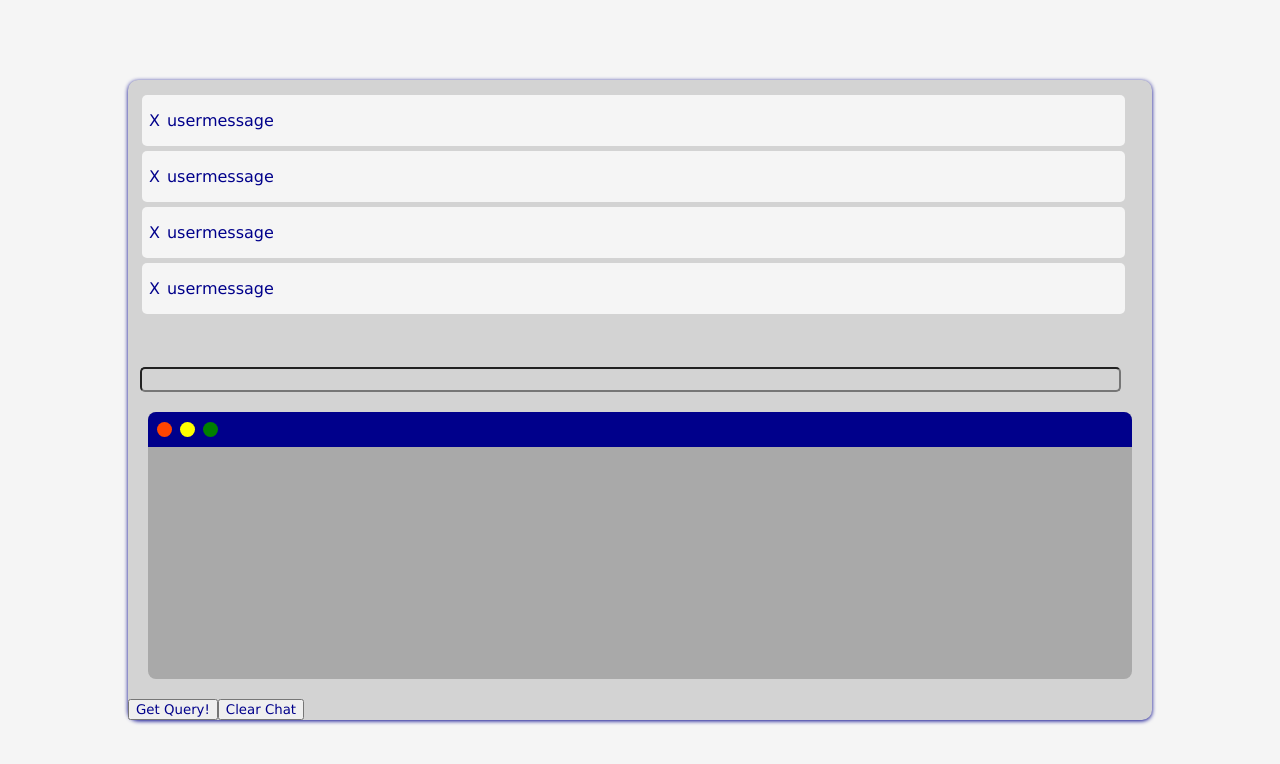
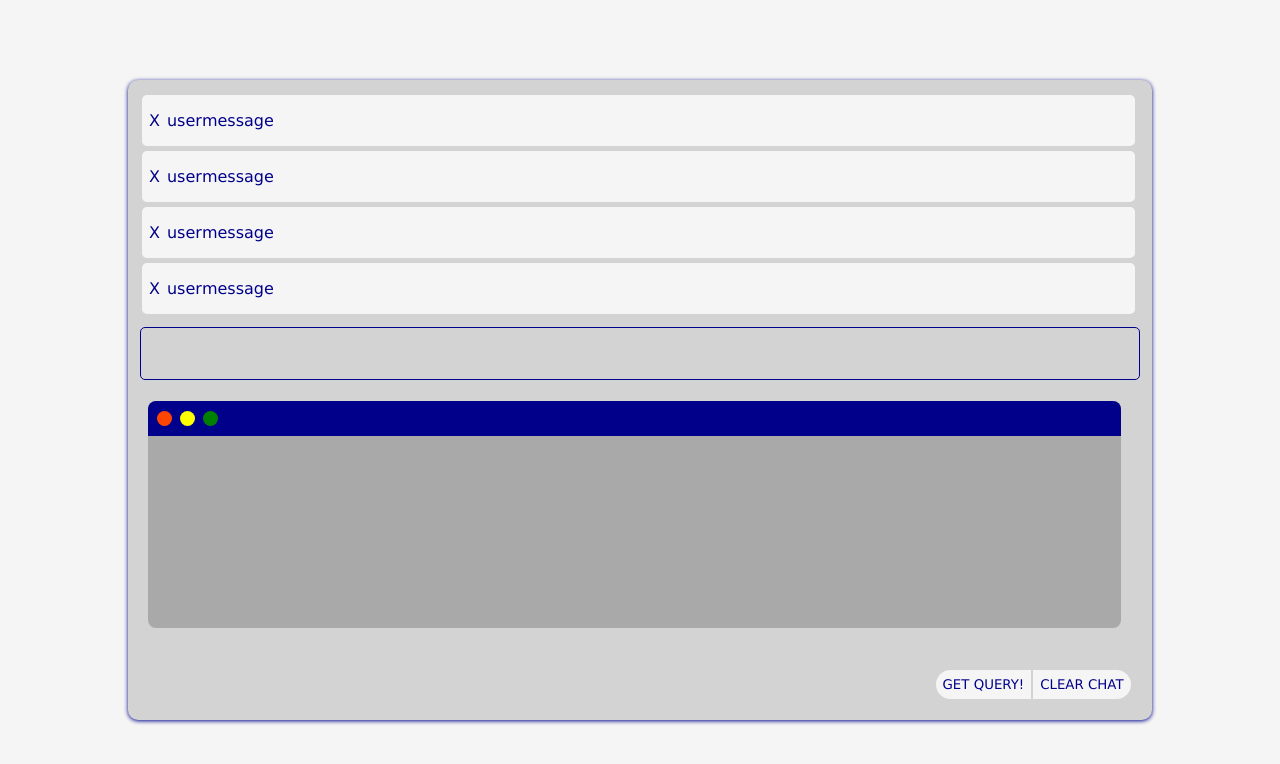
Before and after one commit to bp4924/react-ai-sql-generator, a React (Create React App) app: page / in a window 1280 px wide. Shown: the top 764 px of the page. Built offline with nearby package versions, Linux system fonts and the light colour scheme.

Commit message:
install openai

```diff
--- a/package.json
+++ b/package.json
@@ -11,6 +11,7 @@
     "@types/node": "^16.18.38",
     "@types/react": "^18.2.14",
     "@types/react-dom": "^18.2.6",
+    "openai": "^3.3.0",
     "react": "^18.2.0",
     "react-dom": "^18.2.0",
     "react-scripts": "5.0.1",
@@ -42,5 +43,8 @@
       "last 1 firefox version",
       "last 1 safari version"
     ]
+  },
+  "devDependencies": {
+    "@types/cors": "^2.8.13"
   }
 }
--- a/src/App.tsx
+++ b/src/App.tsx
@@ -9,7 +9,7 @@ const App = () => {
       <CodeDisplay />
       <div className="button-container">
         <button id="get-query">Get Query!</button>
-        <button id="get-query">Clear Chat</button>
+        <button id="clear-chat">Clear Chat</button>
       </div>
     </div>
   );
--- a/src/index.css
+++ b/src/index.css
@@ -37,7 +37,7 @@ input {
 }
 
 .code-display {
-  width: 96%;
+  width: 95%;
   margin: 2%;
   height: 46%;
   border-radius: 8px;
@@ -74,7 +74,7 @@ input {
 }
 
 .messages-display {
-  width: 96%;
+  width: 97%;
   margin: 2%;
   height: 46%;
   margin: 10px;
@@ -97,7 +97,32 @@ p#icon {
 
 input {
   border-radius: 5px;
-  width: 95%;
+  border: solid var(--bgc-dark) 1px;
+  box-sizing: border-box;
   margin: 0 12px;
+  padding: 16px;
   background-color: var(--bgc-light-contrast);
 }
+
+.button-container {
+  margin: 2%;
+  display: flex;
+  justify-content: flex-end;
+}
+
+.button-container button {
+  text-transform: uppercase;
+  padding: 7px;
+  border: none;
+  margin: 1px;
+}
+
+button#get-query {
+  border-radius: 15px 0 0 15px;
+  background-color: var(--bgc-main);
+}
+
+button#clear-chat {
+  border-radius: 0 15px 15px 0;
+  background-color: var(--bgc-main);
+}
```
Also changed, not shown: index.ts (+9 -0 lines), 1 other file (tests, documents, lock files or other folders).
